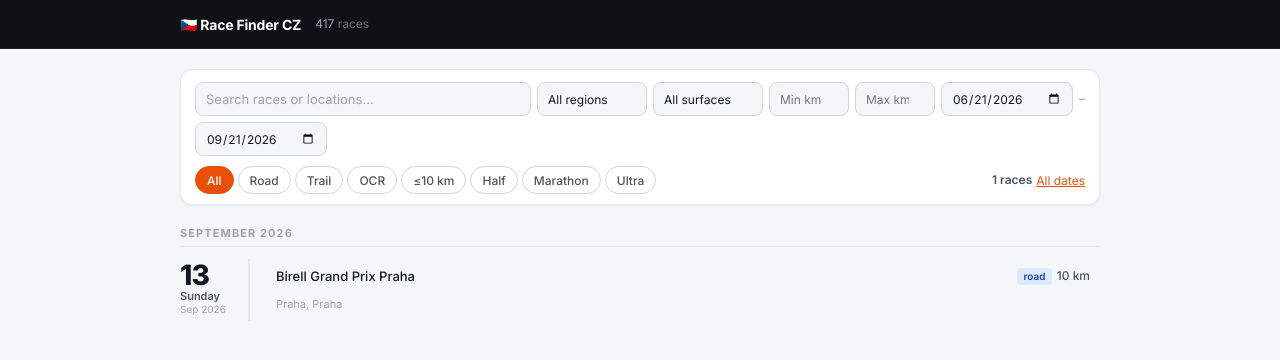
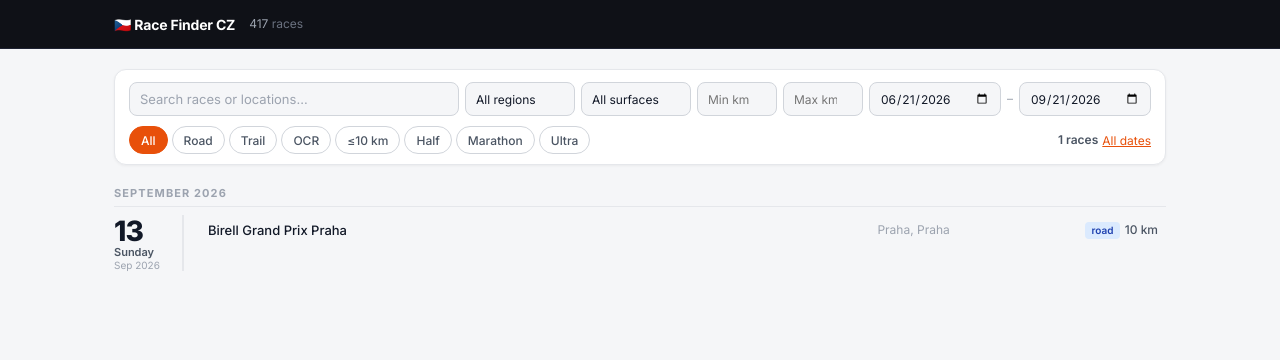
Before and after one commit to barborastuchla96/dndrepo, a Next.js app in the folder race-finder/: page / in a window 1280 px wide. Shown: the top 360 px of the page. Built offline with nearby package versions, Linux system fonts and the light colour scheme.

Commit message:
ui: single-line race rows, wider layout, less spacing
Co-Authored-By: Claude Sonnet 4.6 <noreply@anthropic.com>
Claude-Session: https://claude.ai/code/session_01QCopcRLCCsGswu9n6GGvF5

```diff
--- a/race-finder/app/globals.css
+++ b/race-finder/app/globals.css
@@ -37,9 +37,9 @@ html, body {
   z-index: 200;
 }
 .site-header-inner {
-  max-width: 960px;
+  max-width: 1100px;
   margin: 0 auto;
-  padding: 0 20px;
+  padding: 0 24px;
   height: 48px;
   display: flex;
   align-items: center;
@@ -57,9 +57,9 @@ html, body {
 
 /* ── Main ── */
 main {
-  max-width: 960px;
+  max-width: 1100px;
   margin: 0 auto;
-  padding: 20px 20px 80px;
+  padding: 20px 24px 80px;
 }
 .page { display: flex; flex-direction: column; }
 
@@ -176,10 +176,10 @@ main {
 }
 
 /* ── Race list ── */
-.race-list { display: flex; flex-direction: column; gap: 28px; }
+.race-list { display: flex; flex-direction: column; gap: 20px; }
 
 /* ── Month block ── */
-.month-block { display: flex; flex-direction: column; gap: 12px; }
+.month-block { display: flex; flex-direction: column; gap: 8px; }
 .month-hd {
   font-size: 11px;
   font-weight: 700;
@@ -206,6 +206,7 @@ main {
   padding-right: 16px;
 }
 .date-hd-today .date-hd-day { color: var(--accent); }
+.date-hd-today .date-hd-weekday { color: var(--accent); }
 
 .date-hd-day {
   font-size: 28px;
@@ -241,19 +242,18 @@ main {
   padding-left: 16px;
   display: flex;
   flex-direction: column;
-  gap: 1px;
 }
 
 .race-row {
-  display: grid;
-  grid-template-columns: 1fr auto auto;
+  display: flex;
   align-items: center;
-  gap: 10px;
-  padding: 8px 10px;
-  border-radius: 8px;
+  gap: 8px;
+  padding: 6px 8px;
+  border-radius: 6px;
   text-decoration: none;
   color: var(--text);
   transition: background 0.1s;
+  min-width: 0;
 }
 .race-row:hover { background: var(--accent-bg); }
 
@@ -264,28 +264,27 @@ main {
   white-space: nowrap;
   overflow: hidden;
   text-overflow: ellipsis;
-  grid-column: 1;
-  grid-row: 1;
+  flex: 1 1 200px;
+  min-width: 0;
 }
 .race-row:hover .row-name { color: var(--accent); }
 
 .row-loc {
-  font-size: 11px;
+  font-size: 12px;
   color: var(--muted);
   white-space: nowrap;
   overflow: hidden;
   text-overflow: ellipsis;
-  grid-column: 1;
-  grid-row: 2;
+  flex: 0 1 200px;
+  min-width: 0;
 }
 
 .row-right {
-  grid-column: 2 / -1;
-  grid-row: 1 / -1;
   display: flex;
   align-items: center;
   gap: 5px;
   flex-shrink: 0;
+  margin-left: auto;
 }
 
 .row-dist {
```
